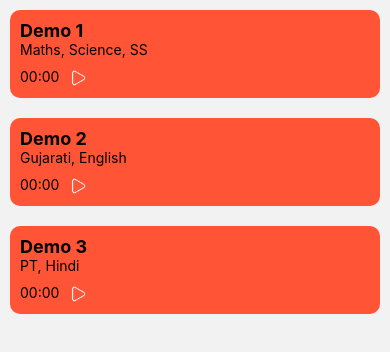
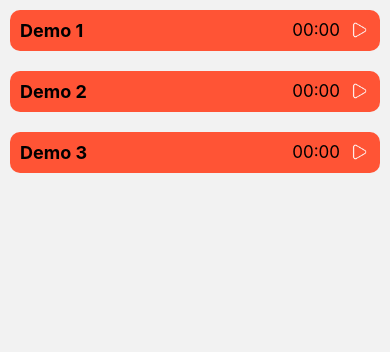
Before and after one commit to davecoders0201/DemoProject, a React Native app: screen /collegeTeacherAhemdabad in a window 390 px wide. Shown: the top 352 px of the page. Built offline with nearby package versions, Linux system fonts and the light colour scheme.

Commit message:
Style change but update pending

```diff
--- a/components/college/collegeTeacherAhemdabad.js
+++ b/components/college/collegeTeacherAhemdabad.js
@@ -60,11 +60,20 @@ const CollegeTeacherAhemdabad = ({navigation}) => {
             backgroundColor: '#ff5435',
             padding: 10,
             borderRadius: 10,
+            flexDirection: 'row',
+            justifyContent: 'space-between',
           }}>
-          <Text style={{fontWeight: 'bold', fontSize: 18}}>{item.title}</Text>
-          <Text>{item.description}</Text>
-          <View style={{flexDirection: 'row', marginTop: 10}}>
-            <Text style={{marginRight: 10}}>{formatTime(timer)}</Text>
+          <Text
+            style={{
+              fontWeight: 'bold',
+              fontSize: 18,
+            }}>
+            {item.title}
+          </Text>
+          <View style={{flexDirection: 'row'}}>
+            <Text style={{marginRight: 10, fontSize: 17}}>
+              {formatTime(timer)}
+            </Text>
             <TouchableOpacity onPress={isPlaying ? stopTimer : startTimer}>
               <Image
                 source={
```
